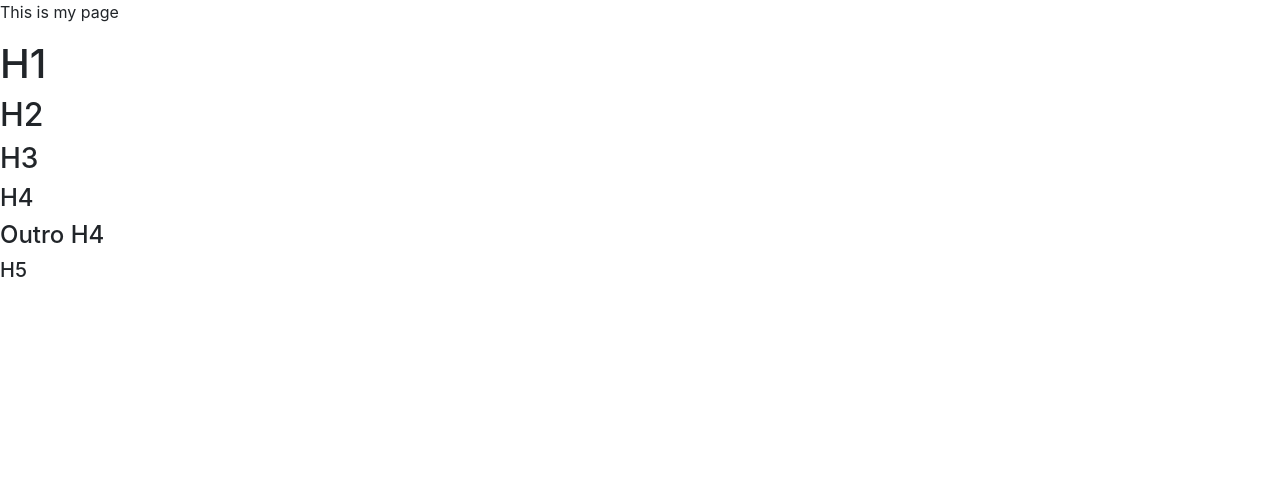
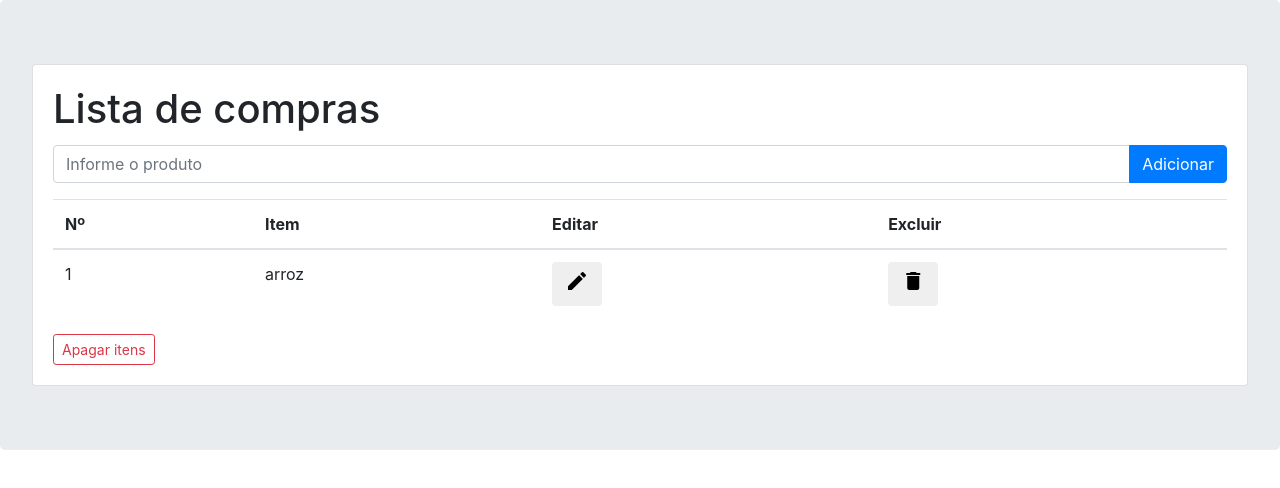
Before and after one commit to viniciuscsouza/lista-de-tarefas, a plain HTML site: page index.html in a window 1280 px wide. Drawn offline with nearby package versions, Linux system fonts and the light colour scheme.

Commit message:
Template inicial

```diff
--- a/index.html
+++ b/index.html
@@ -1,22 +1,71 @@
-<html>
+<!DOCTYPE html>
+<html lang="pt-br">
+
 <head>
-    <!-- Exemplo de comentário -->
-    <meta charset="utf-8" />
-    <title>My test page</title>
-    <link rel="stylesheet" href="styles.css" />
-    <!-- Bootstrap -->
+  <!-- Meta tags Obrigatórias -->
+  <meta charset="utf-8">
+  <meta name="viewport" content="width=device-width, initial-scale=1, shrink-to-fit=no">
+
+  <!-- Bootstrap CSS -->
   <link rel="stylesheet" href="https://stackpath.bootstrapcdn.com/bootstrap/4.1.3/css/bootstrap.min.css" integrity="sha384-MCw98/SFnGE8fJT3GXwEOngsV7Zt27NXFoaoApmYm81iuXoPkFOJwJ8ERdknLPMO" crossorigin="anonymous">
+
+  <!-- Material Icons -->
+  <link rel="stylesheet" href="https://fonts.googleapis.com/icon?family=Material+Icons">
+
+  <title>Olá, mundo!</title>
+</head>
+
+<body>
+  <div class="jumbotron">
+    <div class="card">
+      <div class="card-body">
+        <h1 class="card-title">Lista de compras</h1>
+        <div class="input-group mb-3">
+          <input type="text" class="form-control" placeholder="Informe o produto" aria-label="Informe o produto" aria-describedby="basic-addon2">
+          <div class="input-group-append">
+            <button type="button" class="btn btn-primary">Adicionar</button>
+          </div>
+        </div>
+
+        <div>
+          <table class="table">
+            <thead>
+              <tr>
+                <th>Nº</th>
+                <th>Item</th>
+                <th>Editar</th>
+                <th>Excluir</th>
+              </tr>
+            </thead>
+            <tbody>
+              <tr>
+                <td>1</td>
+                <td>arroz</td>
+                <td>
+                  <button type="button" class="btn">
+                    <span class="material-icons">mode_edit</span>
+                  </button>
+                </td>
+                <td>
+                  <button type="button" class="btn">
+                    <span class="material-icons">delete</span>
+                  </button>
+                </td>
+              </tr>
+            </tbody>
+          </table>
+        </div>
+
+        <button type="button" class="btn btn-outline-danger btn-sm">Apagar itens</button>
+      </div>
+    </div>
+  </div>
+
+
+  <!-- JavaScript (Opcional) -->
+  <!-- jQuery primeiro, depois Popper.js, depois Bootstrap JS -->
   <script src="https://code.jquery.com/jquery-3.3.1.slim.min.js" integrity="sha384-q8i/X+965DzO0rT7abK41JStQIAqVgRVzpbzo5smXKp4YfRvH+8abtTE1Pi6jizo" crossorigin="anonymous"></script>
   <script src="https://cdnjs.cloudflare.com/ajax/libs/popper.js/1.14.3/umd/popper.min.js" integrity="sha384-ZMP7rVo3mIykV+2+9J3UJ46jBk0WLaUAdn689aCwoqbBJiSnjAK/l8WvCWPIPm49" crossorigin="anonymous"></script>
   <script src="https://stackpath.bootstrapcdn.com/bootstrap/4.1.3/js/bootstrap.min.js" integrity="sha384-ChfqqxuZUCnJSK3+MXmPNIyE6ZbWh2IMqE241rYiqJxyMiZ6OW/JmZQ5stwEULTy" crossorigin="anonymous"></script>
-  </head>
-  <body>
-    <p>This is my page</p>
-    <h1>H1</h1>
-    <h2>H2</h2>
-    <h3>H3</h3>
-    <h4>H4</h4>
-    <h4>Outro H4</h4>
-    <h5>H5</h5>
 </body>
 </html>
```
Lines whose indentation alone changed are shown as unchanged.
